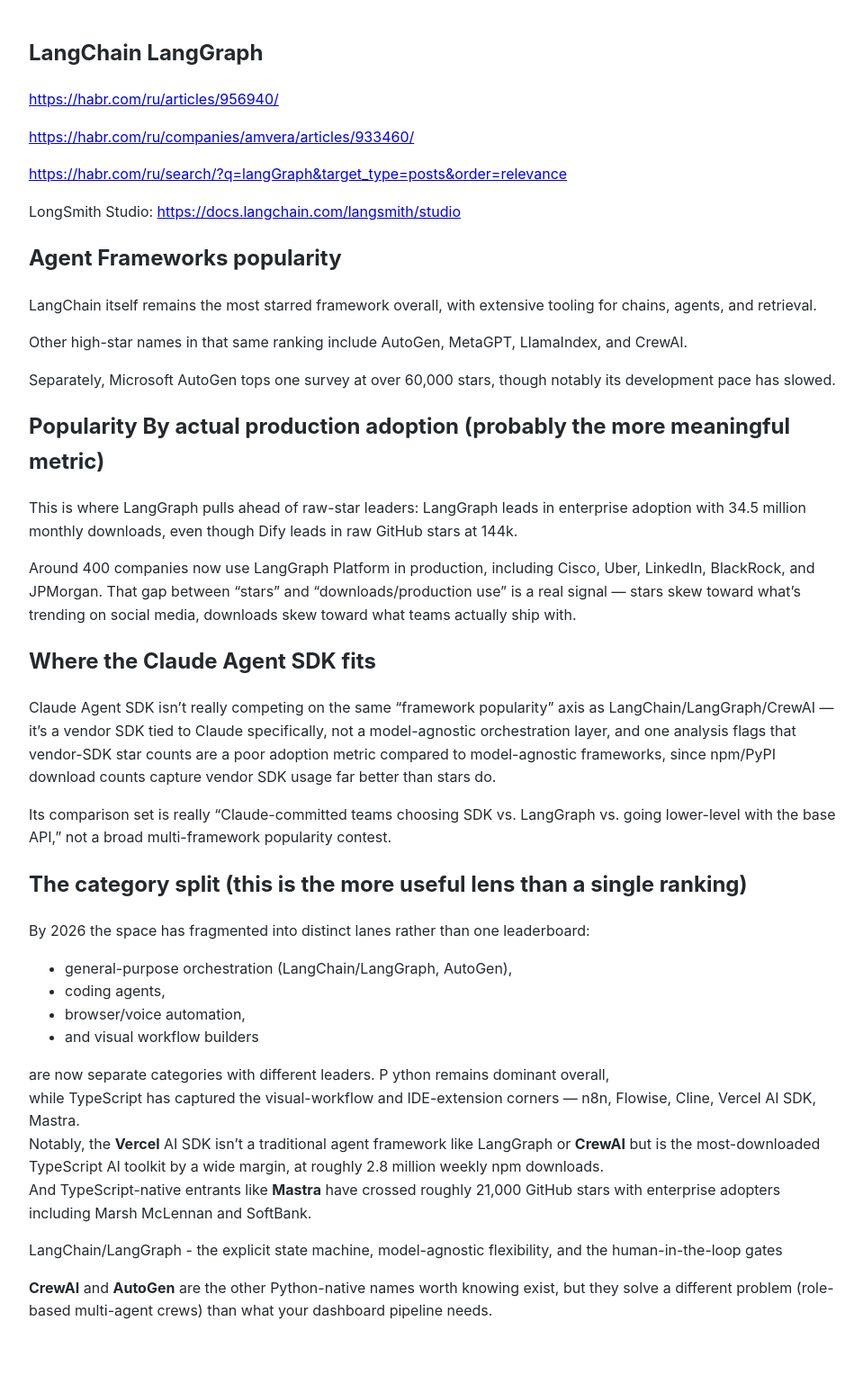
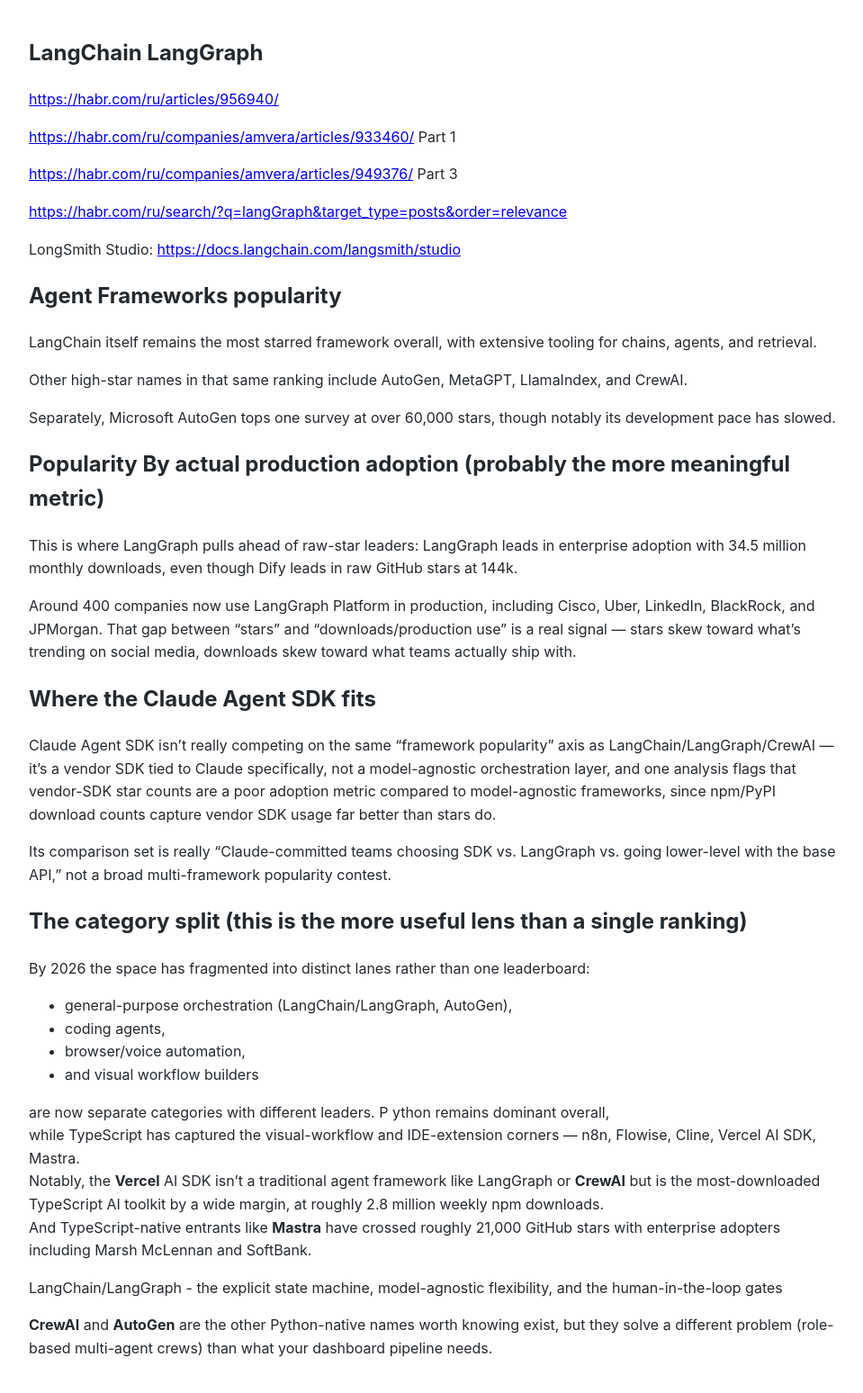
Before and after one commit to Michael-Lubinsky/michael-lubinsky.github.com, a Jekyll site: the page built from ml/langchain.md, in a window 1280 px wide. Shown: the whole page at 90% size, without its empty margins (158-1117 px from the left). Built offline with Jekyll 4.4.1, drawn with Linux system fonts in a browser that asks for light colours; our own code applies the rules of GitHub Pages for plain Markdown files; before the commit the page ends 1506 px from its top, so only the background shows below that.

Commit message:
Update langchain.md

```diff
--- a/ml/langchain.md
+++ b/ml/langchain.md
@@ -2,7 +2,9 @@
 
 <https://habr.com/ru/articles/956940/>
 
-<https://habr.com/ru/companies/amvera/articles/933460/>
+<https://habr.com/ru/companies/amvera/articles/933460/> Part 1
+
+<https://habr.com/ru/companies/amvera/articles/949376/> Part 3
 
 <https://habr.com/ru/search/?q=langGraph&target_type=posts&order=relevance>
 
```
